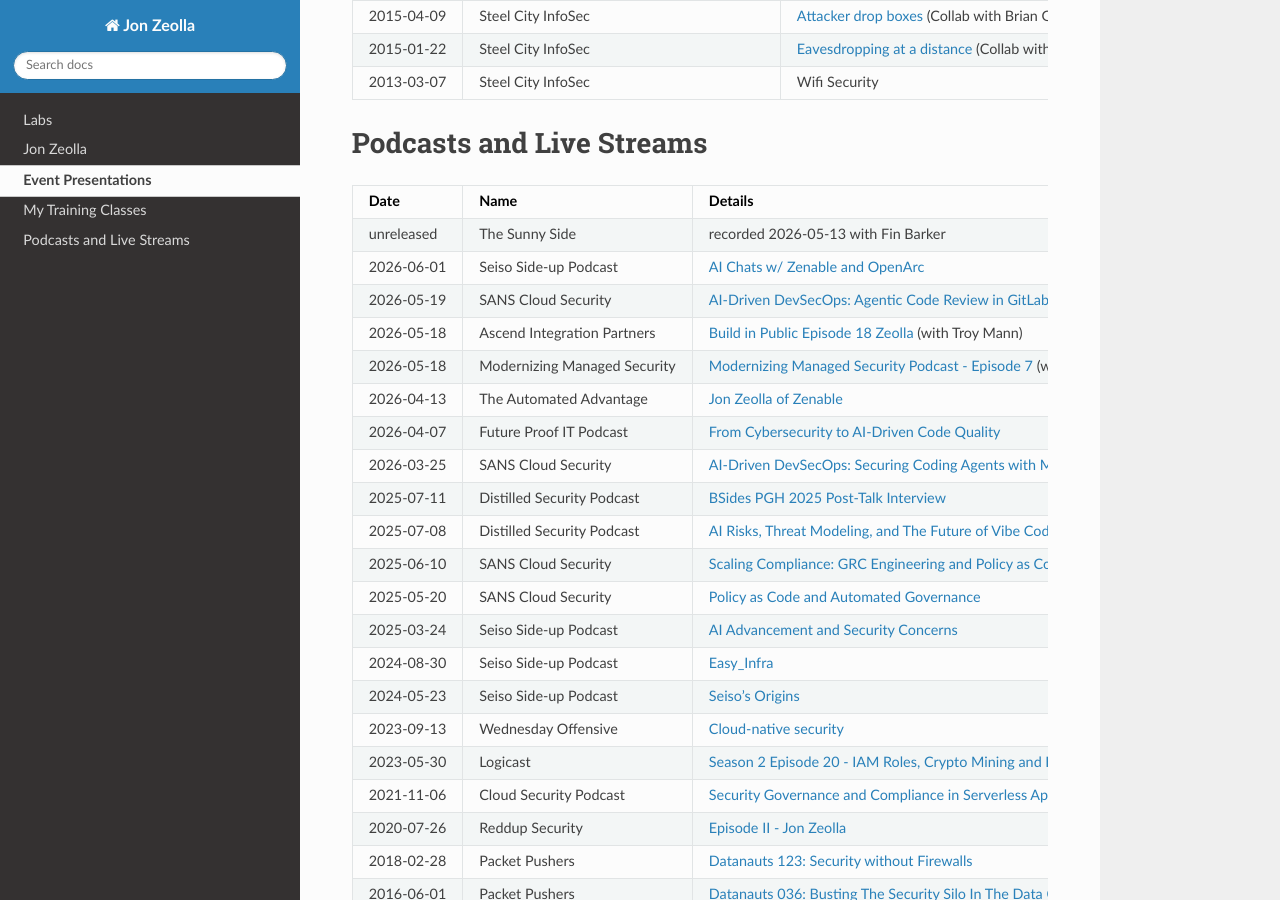
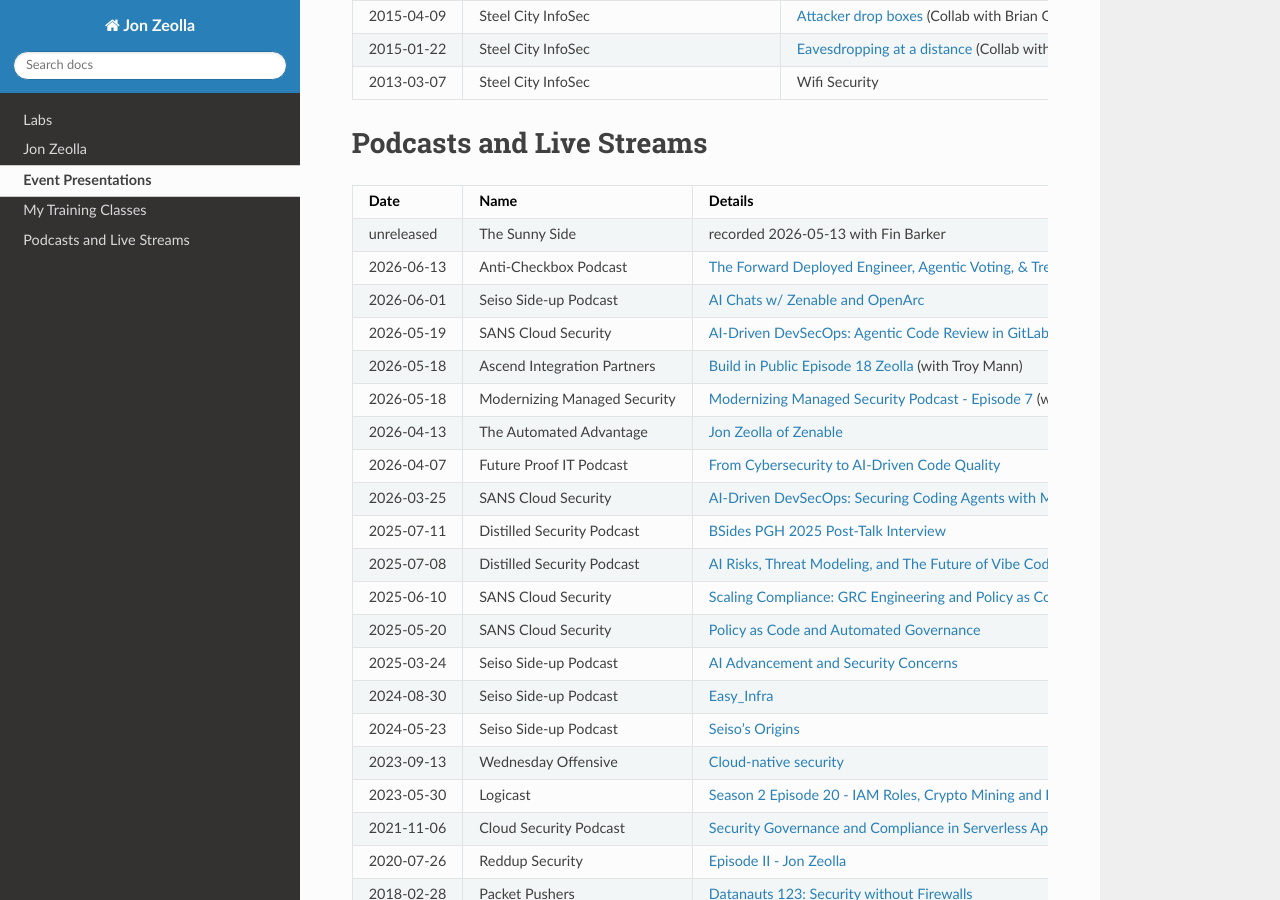
Before and after one commit to JonZeolla/JonZeolla.github.io, a Sphinx documentation site: the page built from docs/ref/jz-content.md, in a window 1280 px wide and 900 px high, scrolled down 4683 px. Built offline with Sphinx 7.4.7 and the Read the Docs theme 3.1.0, drawn with Linux system fonts in a browser that asks for light colours.

Commit message:
chore: add anti-checkbox podcast (#102)

```diff
--- a/docs/ref/jz-content.md
+++ b/docs/ref/jz-content.md
@@ -210,6 +210,7 @@
 | Date       | Name                       | Details                                                                           |
 | ---------- | -------------------------- | --------------------------------------------------------------------------------- |
 | unreleased | The Sunny Side             | recorded 2026-05-13 with Fin Barker                                               |
+| 2026-06-13 | Anti-Checkbox Podcast      | [The Forward Deployed Engineer, Agentic Voting, & Treating GRC Like a Product][2026-AntiCheckbox] |
 | 2026-06-01 | Seiso Side-up Podcast      | [AI Chats w/ Zenable and OpenArc][2026-SeisoMay]                                  |
 | 2026-05-19 | SANS Cloud Security        | [AI-Driven DevSecOps: Agentic Code Review in GitLab & GitHub][2026-AIDevSecOps3] ([Slides][2026-AIDevSecOps3-Slides]) |
 | 2026-05-18 | Ascend Integration Partners| [Build in Public Episode 18 Zeolla][2026-AscendAIP] (with Troy Mann)              |
@@ -231,6 +232,7 @@
 | 2018-02-28 | Packet Pushers             | [Datanauts 123: Security without Firewalls][2018-PacketPushers]                   |
 | 2016-06-01 | Packet Pushers             | [Datanauts 036: Busting The Security Silo In The Data Center][2016-PacketPushers] |
 
+[2026-AntiCheckbox]: https://www.youtube.com/watch?v=gfC80KYCle0 "The Forward Deployed Engineer, Agentic Voting, & Treating GRC Like a Product"
 [2026-AscendAIP]: https://www.youtube.com/watch?v=OZwEi0so8DA "Build in Public Episode 18 Zeolla"
 [2026-ModernizingMS]: https://youtu.be/XpFbCYavyt0?si=VZySUjYpds29Lcxi "Modernizing Managed Security Podcast - Episode 7"
 [2026-SeisoMay]: https://open.spotify.com/episode/7oaNvV77V4ELQQdbYiBZ7A?si=33c8721698524d81 "Seiso Side Up - AI Chats w/ Zenable and OpenArc"
```
